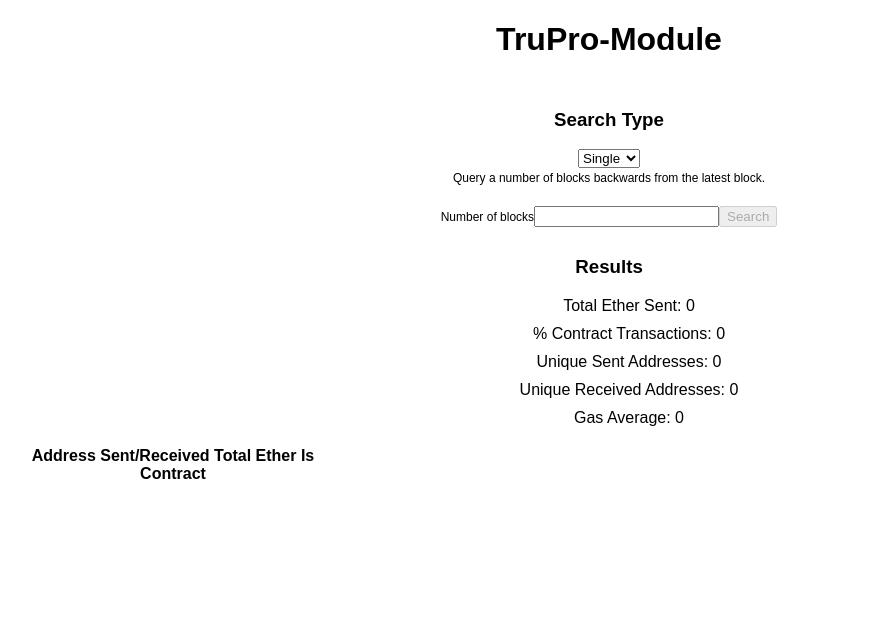
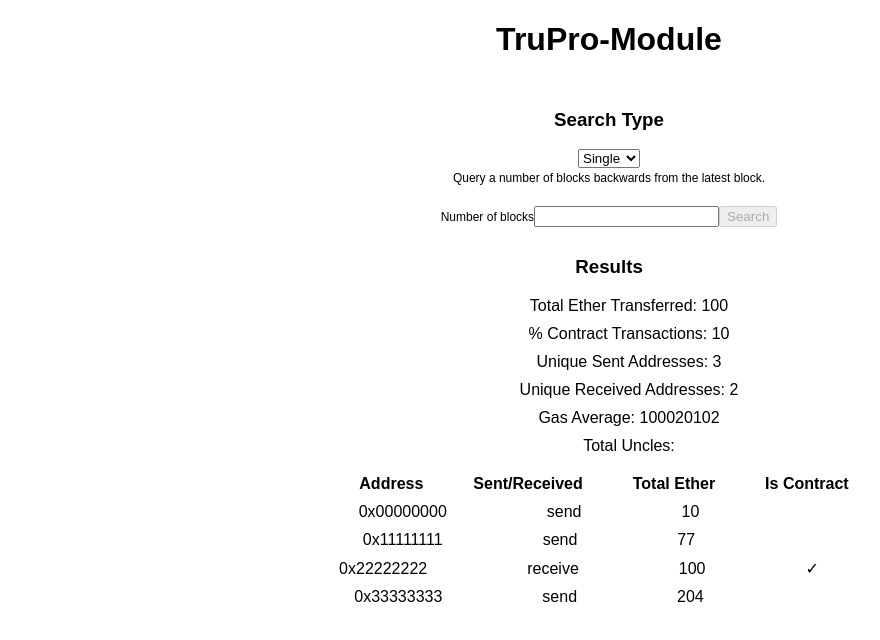
Before and after one commit to sailorsails/trupro-module, a React (Create React App) app: page / in a window 1280 px wide. Shown: the top 640 px of the page, without its empty margins (31-911 px from the left). Built offline with nearby package versions, Linux system fonts and the light colour scheme; what web3-eth would draw is missing.

Commit message:
Refactor update to add transaction batches

```diff
--- a/src/App.js
+++ b/src/App.js
@@ -12,32 +12,18 @@ class App extends Component {
     this.state = {
       startBlockVal: 0,
       endBlockVal: 0,
-      totalUncles: null,
-      gasAverage: null,
       results:{
         totalEther: 0,
         percentContract: 0,
         uniqueSent: 0,
         uniqueReceived: 0,
         gasAverage: 0,
-        records: []
+        totalUncles: 0,
+        blocks: [],
+        transactions: []
       }
     }
     ethHelper = new EthHelper();
-    // ethHelper.getCurrentBlockNumber(() => {
-    //   console.log('Callback from current block number');
-    //   ethHelper.getBlockRange(this.state.startBlockVal, this.state.endBlockVal, () =>{
-    //     console.log('Callback from get block range');
-    //     ethHelper.getBlocks();
-    //   });
-    // });
-    // ethHelper.getBlocks(this.state.startBlockVal, this.state.endBlockVal);
-    // .then(() => {
-    //   ethHelper.getBlockRange().then(() => {
-    //     ethHelper.getBlocks(this.state);
-    //   });
-    // });
-
   }
 // getUncles(){
     //     state.blocks.forEach(item =>{
@@ -66,49 +52,56 @@ class App extends Component {
     // }
 
   componentWillMount(){
-    // this.setState(
-    //   {
-    //     results: {
-    //       totalEther: 100,
-    //       percentContract: 10,
-    //       uniqueSent: 3,
-    //       uniqueReceived: 2,
-    //       gasAverage: 100020102,
-    //       records: [
-    //         {
-    //           address: '0x00000000',
-    //           totalEther: 10,
-    //           sendReceive: 'send',
-    //           isContract: false
-    //         },
-    //         {
-    //           address: '0x11111111',
-    //           totalEther: 77,
-    //           sendReceive: 'send',
-    //           isContract: false
-    //         },
-    //         {
-    //           address: '0x22222222',
-    //           totalEther: 100,
-    //           sendReceive: 'receive',
-    //           isContract: true
-    //         },
-    //         {
-    //           address: '0x33333333',
-    //           totalEther: 204,
-    //           sendReceive: 'send',
-    //           isContract: false
-    //         },
-    //       ]
-    //   }
-    // });
+    this.setState(
+      {
+        results: {
+          totalEther: 100,
+          percentContract: 10,
+          uniqueSent: 3,
+          uniqueReceived: 2,
+          gasAverage: 100020102,
+          blocks: [
+            {
+              address: '0x00000000',
+              totalEther: 10,
+              sendReceive: 'send',
+              isContract: false
+            },
+            {
+              address: '0x11111111',
+              totalEther: 77,
+              sendReceive: 'send',
+              isContract: false
+            },
+            {
+              address: '0x22222222',
+              totalEther: 100,
+              sendReceive: 'receive',
+              isContract: true
+            },
+            {
+              address: '0x33333333',
+              totalEther: 204,
+              sendReceive: 'send',
+              isContract: false
+            },
+          ]
+      }
+    });
   }
   handleSearch(searchFirst, searchSecond){
 
     this.setState({startBlockVal: searchFirst, endBlockVal: searchSecond}, () =>{
       ethHelper.getCurrentBlockNumber(() => {
           ethHelper.getBlockRange(this.state.startBlockVal, this.state.endBlockVal, () =>{
-            ethHelper.getBlocks();
+            ethHelper.getBlocks(() =>{
+              this.setState({results: {blocks: [ethHelper.getState()]}}, () =>{
+                if(this.state.results.blocks){
+                  ethHelper.getTransactions();
+                }
+              });
+
+            });
           });
       });
     });
--- a/src/Components/EthHelper.js
+++ b/src/Components/EthHelper.js
@@ -1,7 +1,7 @@
 import Eth from 'web3-eth';
 
 // "Eth.providers.givenProvider" will be set if in an Ethereum supported browser.
-var eth = new Eth(Eth.givenProvider );
+var eth = new Eth(Eth.givenProvider);
 var state;
 
 class EthHelper{
@@ -12,7 +12,8 @@ class EthHelper{
             currentBlockNumber: null,
             startBlockNumber: null,
             endBlockNumber: null,
-            blocks: []
+            blocks: [],
+            transactions:[]
         }
     }
 
@@ -47,14 +48,6 @@ class EthHelper{
 
         return callback();
     }
-    getBlocksCallback(err, data){
-        console.log('Errors: ', err);
-        console.log('Data: ', data);
-        if(data){
-            state.blocks.push(data);
-            console.log('block added');
-        }
-    }
 
     getBlocks(callback = null){
         console.log('Start Block Number', state.startBlockNumber);
@@ -71,7 +64,7 @@ class EthHelper{
 
         if(batch.requests.length > 0){
             batch.execute();
-            console.log('batch executed');
+            console.log('block batch executed');
         }
 
         if(callback){
@@ -80,9 +73,62 @@ class EthHelper{
             return;
         }
     }
+    getBlocksCallback(err, result){
+        // console.log('Blocks Errors: ', err);
+        // console.log('Blocks Data: ', result);
+        if(result){
+            state.blocks.push(result);
+            console.log('block added');
+        }
+    }
+    getTransactions(callback){
+        console.log('Inside transactions');
+        var batch = new eth.BatchRequest();
+
+
+        console.log('*****TRANS: ', state.blocks);
+        console.log('*****TRANS length: ', state.blocks.length);
+        for(var i=0; i < state.blocks.length; i++){
+            console.log('Block # for trans: ', i);
+            var tranns = state.blocks[i].transactions;
+            for(var j=0; j < tranns.length; j++){
+                console.log('Add transactions to batch');
+                batch.add(eth.getTransaction.request(tranns[j], this.getTransactionsCallback));
+            }
+        }
+        // blocks.forEach(block => {
+        //     var transact = block.transactions;
+        //     console.log('Iter block for transactions', transact);
+        //     block.transactions.forEach(transaction => {
+        //         console.log('Adding block to batch');
+        //         console.log(transaction);
+        //         //batch.add(eth.getTransaction.request(transaction, this.getBlocksCallback));
+        //     });
+        // });
+        console.log('Trans batch: ', batch.requests);
+        if(batch.requests.length > 0){
+            batch.execute();
+            console.log('transaction batch executed');
+        }
+
+        if(callback){
+            return callback();
+        }else{
+            return;
+        }
+
+    }
+    getTransactionsCallback(err, result){
+        console.log('Transaction Errors: ', err);
+        console.log('Transaction Data: ', result);
+        if(result){
+            state.transactions.push(result);
+            console.log('transaction added');
+        }
+    }
 
     getState(){
-        return state;
+        return state.blocks;
     }
 }
 export default EthHelper;
--- a/src/Components/ResultItem.js
+++ b/src/Components/ResultItem.js
@@ -6,7 +6,12 @@ class ResultItem extends Component {
   render() {
     return (
       <li>
-        <div>{this.props.result.address} {this.props.result.sendReceive} {this.props.result.totalEther} {this.props.result.isContract ? '✓' : null}</div>
+        <div className='item'>
+          <span>{this.props.result.address}</span>
+          <span>{this.props.result.sendReceive}</span>
+          <span>{this.props.result.totalEther}</span>
+          <span>{this.props.result.isContract ? '✓' : null}</span>
+        </div>
       </li>
     );
   }
--- a/src/Components/Results.js
+++ b/src/Components/Results.js
@@ -5,8 +5,8 @@ import ResultItem from './ResultItem';
 class Results extends Component {
   render() {
     let resultItems;
-    if(this.props.results.records){
-      resultItems = this.props.results.records.map(result => {
+    if(this.props.results.blocks){
+      resultItems = this.props.results.blocks.map(result => {
           return (
             <ResultItem key={result.address} result={result} />
           );
@@ -16,17 +16,25 @@ class Results extends Component {
       <div className="Result">
         <h3>Results</h3>
         <ul>
-            <li>Total Ether Sent: {this.props.results.totalEther}</li>
+            <li>Total Ether Transferred: {this.props.results.totalEther}</li>
             <li>% Contract Transactions: {this.props.results.percentContract}</li>
             <li>Unique Sent Addresses: {this.props.results.uniqueSent}</li>
             <li>Unique Received Addresses: {this.props.results.uniqueReceived}</li>
             <li>Gas Average: {this.props.results.gasAverage}</li>
+            <li>Total Uncles: {this.props.results.totalUncles}</li>
 
         </ul>
 
         <div className='Grid'>
             <ul className="Records">
-                <li><strong>Address</strong> <strong>Sent/Received</strong> <strong>Total Ether</strong> <strong>Is Contract</strong></li>
+                <li>
+                  <div>
+                    <span><strong>Address</strong></span>
+                    <span><strong>Sent/Received</strong></span>
+                    <span><strong>Total Ether</strong></span>
+                    <span><strong>Is Contract</strong></span>
+                  </div>
+                </li>
                 {resultItems}
             </ul>
 
--- a/src/index.css
+++ b/src/index.css
@@ -15,16 +15,26 @@ ul{
   margin-bottom: 10px;
 
 }
+/* .Result ul{
+
+} */
 .Result li {
   margin-top: 10px;
 }
 
-.Result .Records li{
+/* .Result .Records li{
   -webkit-column-count: 4;
   -moz-column-count: 4;
   column-count: 4
+} */
+.Result .Records li div span{
+  text-align: center;
+  margin-right: 50px;
 }
-
+.Result .Records li div.item span{
+  text-align: center;
+  margin-right: 100px;
+}
 .Search{
   padding: 10px;
 
```
